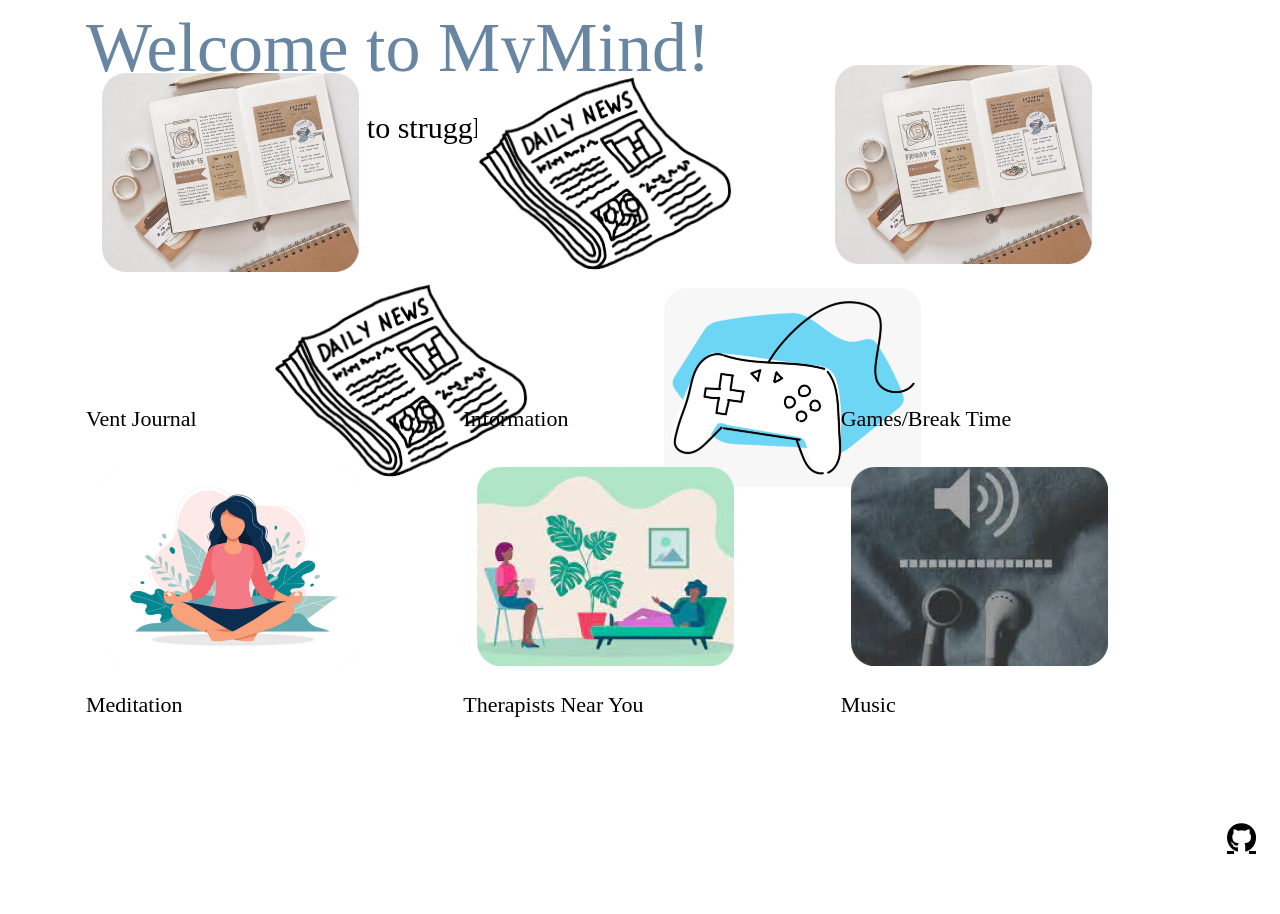
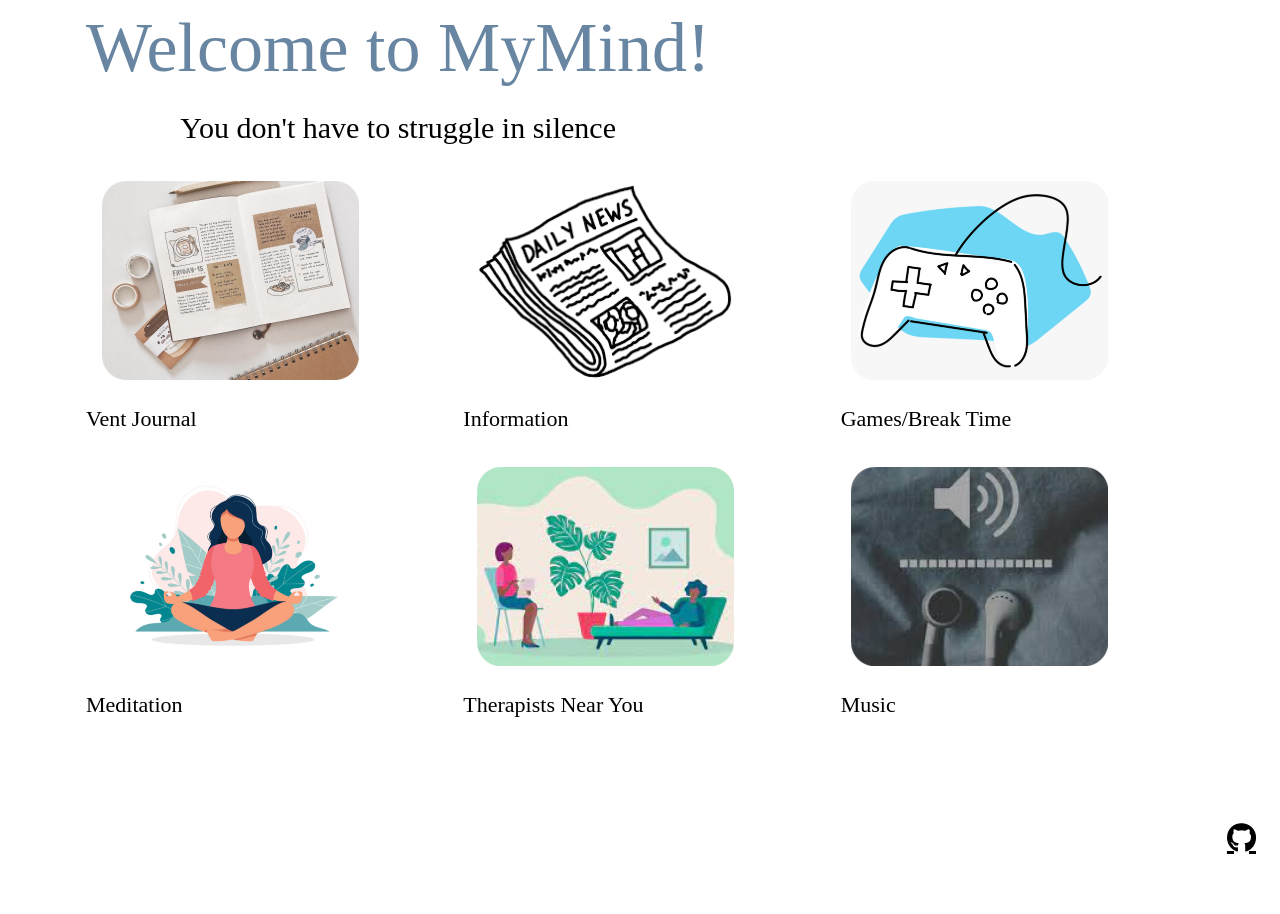
Before and after one commit to vaishavijay/pain.github.io, a Flask app: page / in a window 1280 px wide; the page is wider, and only the part inside the window is pictured. Shown: the part 88-1002 px from the top of that part. Run offline with Flask 2, Linux system fonts and the light colour scheme; some libraries are stand-ins or nearby versions.

Commit message:
homepage

```diff
--- a/templates/index.html
+++ b/templates/index.html
@@ -58,16 +58,12 @@
 
         {#row 1#}
         <div class="row centered-row justify-content-center align-content-center gx-3">
-    <div class="col-sm-12 col-md-4 col-lg-4"><a class="nav-link" href="{{ url_for('notes.notes') }}">
-        <img class="img1" src="/static/assets/image1.png" alt="Vent Journal"></a></div>
-        <div class="col-sm-12 col-md-4 col-lg-4"><a class="nav-link" href="{{ url_for('api') }}">
-            <img class="img1" src="/static/assets/image2.png" alt="Info" style="border-radius:24px"></a></div>
-    <div class="col-sm-12 col-md-4 col-lg-4"><img class="img1" src="/static/assets/image1.png" alt="Vent Journal"></div>
-    <div class="col-sm-12 col-md-4 col-lg-4"><img class="img1"src="/static/assets/image2.png" alt="Contacting information"></div>
+            <div class="col-sm-12 col-md-4 col-lg-4"><a class="nav-link" href="{{ url_for('notes.notes') }}"><img class="img1" src="/static/assets/image1.png" alt="Vent Journal"></a></div>
+            <div class="col-sm-12 col-md-4 col-lg-4"><a class="nav-link" href="{{ url_for('api') }}"><img class="img1" src="/static/assets/image2.png" alt="Info" style="border-radius:24px"></a></div>
             <div class="col-sm-12 col-md-4 col-lg-4"><a class="nav-link" href="{{ url_for('games') }}">
                 <img class="img1"src="/static/assets/image3.png" alt="Games"></a></div>
         </div>
-
+        {#text for row 1#}
         <div class="row justify-content-center align-content-center">
             <div class="col-sm-12 col-md-4 col-lg-4"><p>Vent Journal</p></div>
             <div class="col-sm-12 col-md-4 col-lg-4"><p>Information</p></div>
@@ -76,8 +72,7 @@
 
         {#row 2#}
         <div class="row centered-row justify-content-center align-content-center gx-3">
-    <div class="col-sm-12 col-md-4 col-lg-4"><a class="nav-link" href="{{ url_for('meditate') }}">
-        <img class="img1"src="/static/assets/image4.png" alt="Meditation"></a></div>
+            <div class="col-sm-12 col-md-4 col-lg-4"><a class="nav-link" href="{{ url_for('meditate') }}"><img class="img1"src="/static/assets/image4.png" alt="Meditation"></a></div>
             <div class="col-sm-12 col-md-4 col-lg-4">
                 {% if current_user.is_authenticated %}
                     <a class="nav-link" href="{{ url_for('gmap') }}">
@@ -88,9 +83,8 @@
                     </a>
                 {% endif %}
             </div>
-<div class="col-4"><a class="nav-link" href="{{ url_for('music') }}">
-         <img class="img1" src="/static/assets/image6.png" alt="Music"></a></div>
-        </div>
+            <div class="col-4"><a class="nav-link" href="{{ url_for('music') }}"><img class="img1" src="/static/assets/image6.png" alt="Music"></a></div></div>
+        {#text for row 2#}
         <div class="row justify-content-center align-content-center">
             <div class="col-sm-12 col-md-4 col-lg-4"><p>Meditation</p></div>
             <div class="col-sm-12 col-md-4 col-lg-4"><p>Therapists Near You</p></div>
```
Lines whose indentation alone changed are shown as unchanged.
